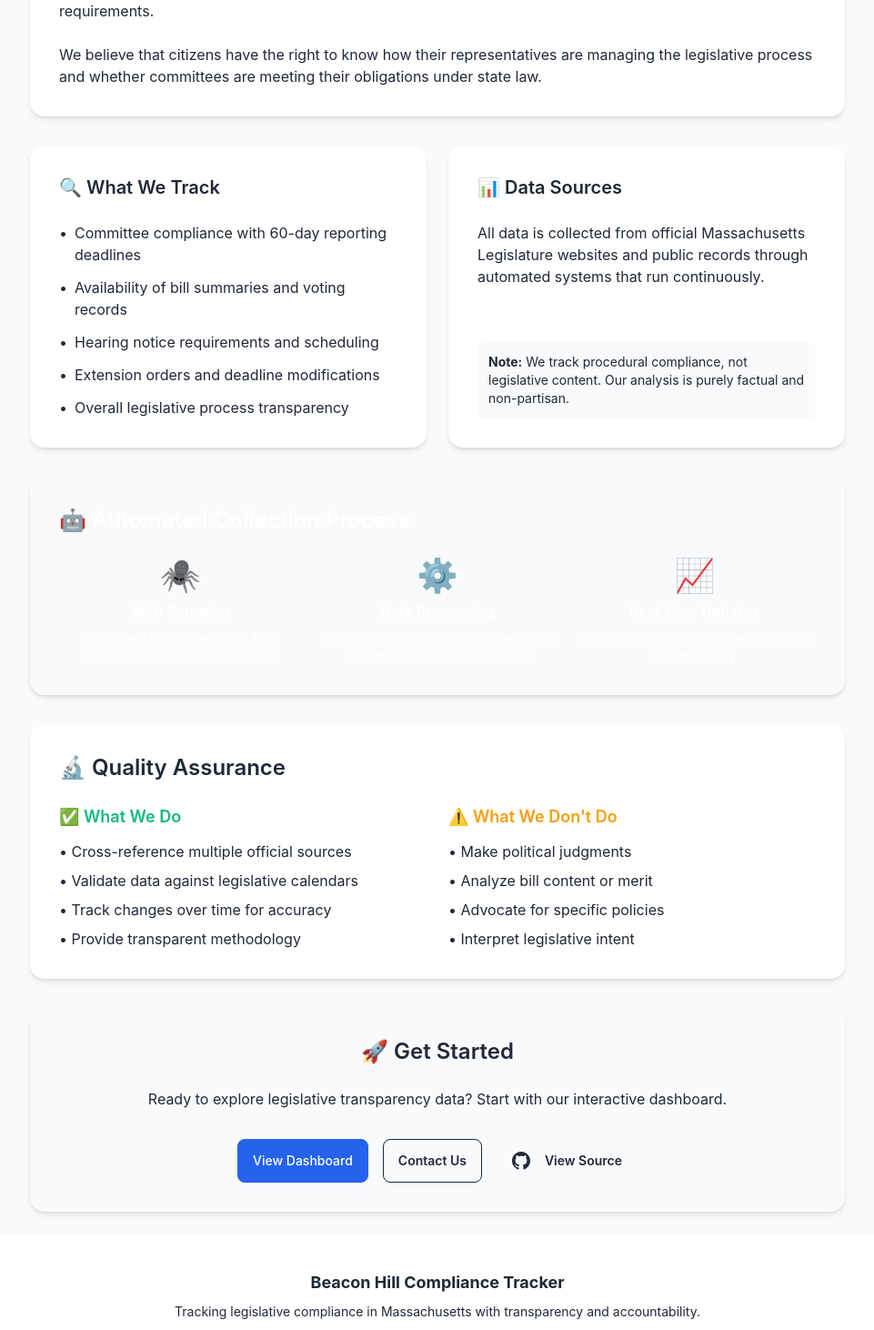
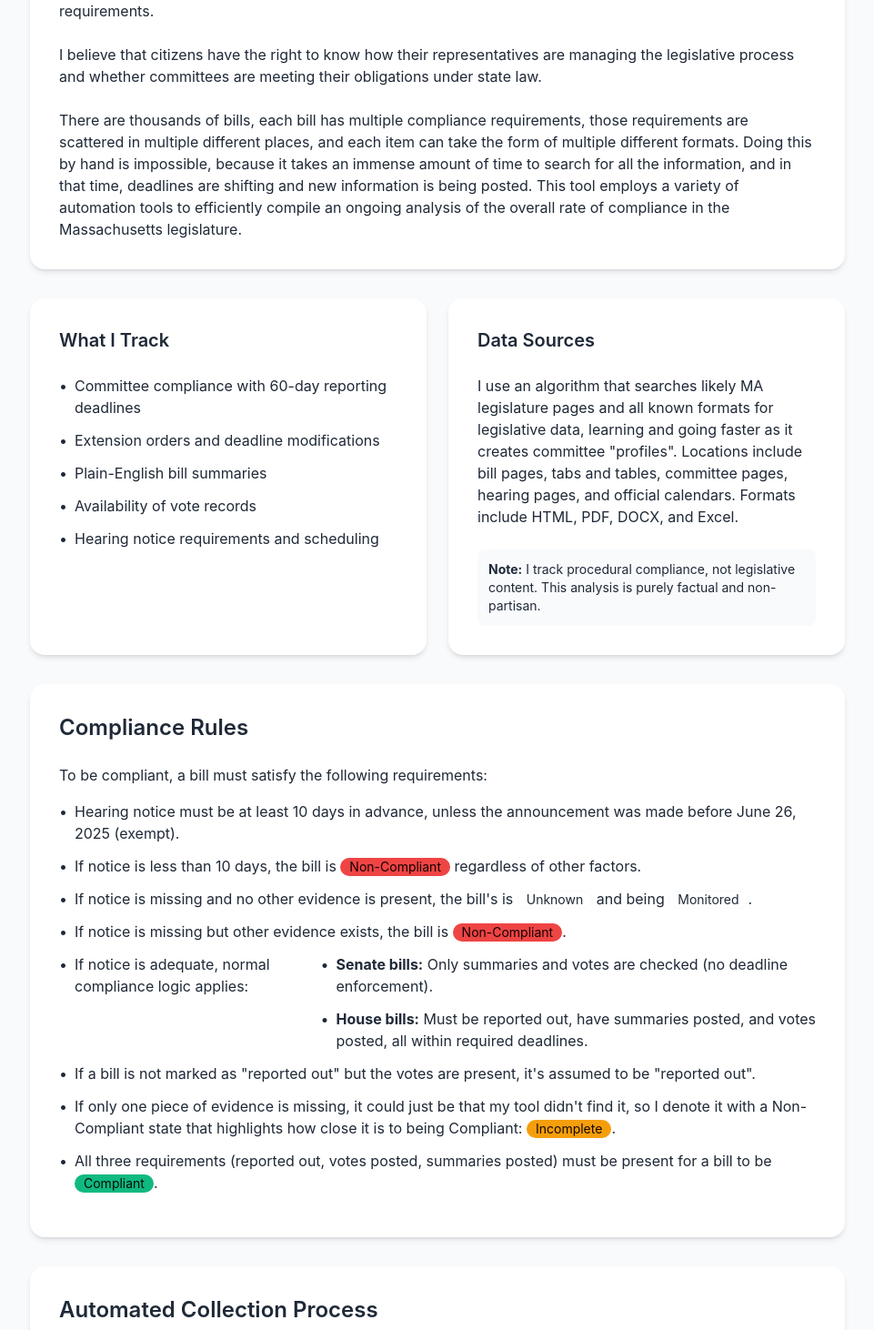
Before and after one commit to arbowl/beacon-hill-tracker, a React (Vite) app in the folder frontend/: page /about in a window 1280 px wide. Shown: the part 344-1806 px from the top of the page at 91% size, without its empty margins (159-1120 px from the left). Built offline with nearby package versions, Linux system fonts and the light colour scheme.

Commit message:
Update About copy

```diff
--- a/frontend/src/pages/AboutPage.tsx
+++ b/frontend/src/pages/AboutPage.tsx
@@ -2,32 +2,41 @@ const AboutPage = () => {
   return (
     <div className="max-w-4xl mx-auto space-y-8">
       <div className="text-center">
-        <h1 className="text-4xl font-bold mb-4">About Our Methodology</h1>
+        <h1 className="text-4xl font-bold mb-4">About The Project</h1>
         <p className="text-xl text-base-content/70">
-          How we track legislative transparency with precision and impartiality.
+          How I track legislative transparency with precision and impartiality.
         </p>
       </div>
 
       <div className="card bg-base-100 shadow-md">
         <div className="card-body">
-          <h2 className="card-title text-2xl mb-4">🎯 Our Mission</h2>
+          <h2 className="card-title text-2xl mb-4">My Mission</h2>
           <p className="text-base-content/80 mb-4">
             The Beacon Hill Compliance Tracker promotes transparency and accountability
             in the Massachusetts legislative process by automatically tracking committee
             compliance with legislative deadlines and requirements.
           </p>
-          <p className="text-base-content/80">
-            We believe that citizens have the right to know how their representatives
+          <p className="text-base-content/80 mb-4">
+            I believe that citizens have the right to know how their representatives
             are managing the legislative process and whether committees are meeting
             their obligations under state law.
+          </p>
+          <p className="text-base-content/80">
+            There are thousands of bills, each bill has multiple compliance requirements,
+            those requirements are scattered in multiple different places, and each item
+            can take the form of multiple different formats. Doing this by hand is impossible,
+            because it takes an immense amount of time to search for all the information, and
+            in that time, deadlines are shifting and new information is being posted. This tool
+            employs a variety of automation tools to efficiently compile an ongoing analysis of the overall
+            rate of compliance in the Massachusetts legislature.
           </p>
         </div>
       </div>
 
-      <div className="grid grid-cols-1 md:grid-cols-2 gap-6">
+            <div className="grid grid-cols-1 md:grid-cols-2 gap-6">
         <div className="card bg-base-100 shadow-md">
           <div className="card-body">
-            <h2 className="card-title text-xl mb-4">🔍 What We Track</h2>
+            <h2 className="card-title text-xl mb-4">What I Track</h2>
             <ul className="space-y-3 text-base-content/80">
               <li className="flex items-start">
                 <span className="text-primary mr-2">•</span>
@@ -35,19 +44,19 @@ const AboutPage = () => {
               </li>
               <li className="flex items-start">
                 <span className="text-primary mr-2">•</span>
-                <span>Availability of bill summaries and voting records</span>
+                <span>Extension orders and deadline modifications</span>
+              </li>
+              <li className="flex items-start">
+                <span className="text-primary mr-2">•</span>
+                <span>Plain-English bill summaries</span>
+              </li>
+              <li className="flex items-start">
+                <span className="text-primary mr-2">•</span>
+                <span>Availability of vote records</span>
               </li>
               <li className="flex items-start">
                 <span className="text-primary mr-2">•</span>
                 <span>Hearing notice requirements and scheduling</span>
-              </li>
-              <li className="flex items-start">
-                <span className="text-primary mr-2">•</span>
-                <span>Extension orders and deadline modifications</span>
-              </li>
-              <li className="flex items-start">
-                <span className="text-primary mr-2">•</span>
-                <span>Overall legislative process transparency</span>
               </li>
             </ul>
           </div>
@@ -55,44 +64,111 @@ const AboutPage = () => {
 
         <div className="card bg-base-100 shadow-md">
           <div className="card-body">
-            <h2 className="card-title text-xl mb-4">📊 Data Sources</h2>
+            <h2 className="card-title text-xl mb-4">Data Sources</h2>
             <p className="text-base-content/80 mb-4">
-              All data is collected from official Massachusetts Legislature websites
-              and public records through automated systems that run continuously.
+              I use an algorithm that searches likely MA legislature pages and all known formats
+              for legislative data, learning and going faster as it creates committee "profiles".
+              Locations include bill pages, tabs and tables, committee pages, hearing pages, and
+              official calendars. Formats include HTML, PDF, DOCX, and Excel.
             </p>
             <div className="bg-base-200 p-3 rounded-lg">
               <p className="text-sm text-base-content/70">
-                <strong>Note:</strong> We track procedural compliance, not legislative content.
-                Our analysis is purely factual and non-partisan.
+                <strong>Note:</strong> I track procedural compliance, not legislative content.
+                This analysis is purely factual and non-partisan.
               </p>
             </div>
           </div>
         </div>
       </div>
 
-      <div className="card bg-primary text-primary-content shadow-md">
+        <div className="card bg-base-100 shadow-md">
         <div className="card-body">
-          <h2 className="card-title text-2xl mb-4">🤖 Automated Collection Process</h2>
+          <h2 className="card-title text-2xl mb-4">Compliance Rules</h2>
+          <p className="text-base-content/80 mb-4">
+            To be compliant, a bill must satisfy the following requirements:
+            <ul className="space-y-3 text-base-content/80 mt-4">
+              <li className="flex items-start">
+                <span className="text-primary mr-2">•</span>
+                <span>Hearing notice must be at least 10 days in advance, unless the announcement was made before June 26, 2025 (exempt).</span>
+              </li>
+              <li className="flex items-start">
+                <span className="text-primary mr-2">•</span>
+                <span>
+                If notice is less than 10 days, the bill is <div className="badge badge-error">Non-Compliant</div> regardless of other factors.</span>
+              </li>
+              <li className="flex items-start">
+                <span className="text-primary mr-2">•</span>
+                <span>
+                If notice is missing and no other evidence is present, the bill's is <div className="badge">Unknown</div> and being <div className="badge">Monitored</div>.</span>
+              </li>
+              <li className="flex items-start">
+                <span className="text-primary mr-2">•</span>
+                <span>
+                If notice is missing but other evidence exists, the bill is <div className="badge badge-error">Non-Compliant</div>.</span>
+              </li>
+              <li className="flex items-start">
+                <span className="text-primary mr-2">•</span>
+                <span>If notice is adequate, normal compliance logic applies:</span>
+                <ul className="space-y-3 text-base-content/80">
+                  <li className="flex items-start">
+                    <span className="text-primary mr-2">•</span>
+                    <span><strong>Senate bills:</strong> Only summaries and votes are checked (no deadline enforcement).</span>
+                  </li>
+                  <li className="flex items-start">
+                    <span className="text-primary mr-2">•</span>
+                    <span><strong>House bills:</strong> Must be reported out, have summaries posted, and votes posted, all within required deadlines.</span>
+                  </li>
+                </ul>
+              </li>
+              <li className="flex items-start">
+                <span className="text-primary mr-2">•</span>
+                <span>If a bill is not marked as "reported out" but the votes are present, it's assumed to be "reported out".</span>
+              </li>
+              <li className="flex items-start">
+                <span className="text-primary mr-2">•</span>
+                <span>
+                If only one piece of evidence is missing, it could just be that my tool didn't find it, so I denote it with
+                a Non-Compliant state that highlights how close it is to being Compliant: <div className="badge badge-warning">Incomplete</div>.
+                </span>
+              </li>
+              <li className="flex items-start">
+                <span className="text-primary mr-2">•</span>
+                <span>All three requirements (reported out, votes posted, summaries posted) must be present for a bill to be <div className="badge badge-success">Compliant</div>.</span>
+              </li>
+            </ul>
+          </p>
+        </div>
+      </div>
+
+      <div className="card bg-base-100 shadow-md">
+        <div className="card-body">
+          <h2 className="card-title text-2xl mb-4">Automated Collection Process</h2>
           <div className="grid grid-cols-1 md:grid-cols-3 gap-4">
             <div className="text-center">
               <div className="text-4xl mb-2">🕷️</div>
               <h3 className="font-semibold mb-2">Web Scraping</h3>
               <p className="text-sm opacity-90">
-                Automated bots collect data from official legislature websites 24/7
+                First, I scrape official legislative websites for raw data,
+                searching for keywords, dates, and document links. Next, I scan that data for
+                critical keywords that give clues as to what kind of info it contains.
               </p>
             </div>
             <div className="text-center">
               <div className="text-4xl mb-2">⚙️</div>
               <h3 className="font-semibold mb-2">Data Processing</h3>
               <p className="text-sm opacity-90">
-                Smart algorithms parse documents and extract compliance information
+                Depending on the confidence level of a compliance item, I either auto-process
+                the data, filter it through a locally trained reasoning LLM, or flag
+                it for manual review.
               </p>
             </div>
             <div className="text-center">
               <div className="text-4xl mb-2">📈</div>
               <h3 className="font-semibold mb-2">Real-time Updates</h3>
               <p className="text-sm opacity-90">
-                Dashboard reflects the latest data with minimal delay
+                Each completed analysis of a committee updates internal algorithms,
+                refreshes the committee's profile with the latest evaluation,
+                encrypts the results, and sends it to the dashboard.
               </p>
             </div>
           </div>
@@ -101,10 +177,10 @@ const AboutPage = () => {
 
       <div className="card bg-base-100 shadow-md">
         <div className="card-body">
-          <h2 className="card-title text-2xl mb-4">🔬 Quality Assurance</h2>
+          <h2 className="card-title text-2xl mb-4">My Goals</h2>
           <div className="grid grid-cols-1 md:grid-cols-2 gap-6">
             <div>
-              <h3 className="font-semibold text-lg mb-3 text-success">✅ What We Do</h3>
+              <h3 className="font-semibold text-lg mb-3 text-success">✅ What I strive to do</h3>
               <ul className="space-y-2 text-base-content/80">
                 <li>• Cross-reference multiple official sources</li>
                 <li>• Validate data against legislative calendars</li>
@@ -113,10 +189,10 @@ const AboutPage = () => {
               </ul>
             </div>
             <div>
-              <h3 className="font-semibold text-lg mb-3 text-warning">⚠️ What We Don't Do</h3>
+              <h3 className="font-semibold text-lg mb-3 text-warning">⚠️ What I don't do</h3>
               <ul className="space-y-2 text-base-content/80">
-                <li>• Make political judgments</li>
-                <li>• Analyze bill content or merit</li>
+                <li>• Apply a partisan spin</li>
+                <li>• Analyze or evaluate bill merit</li>
                 <li>• Advocate for specific policies</li>
                 <li>• Interpret legislative intent</li>
               </ul>
@@ -125,11 +201,18 @@ const AboutPage = () => {
         </div>
       </div>
 
-      <div className="card bg-base-200 shadow-md">
+      <div className="card bg-base-100 shadow-md">
         <div className="card-body text-center">
-          <h2 className="card-title text-2xl mb-4 justify-center">🚀 Get Started</h2>
+          <h2 className="card-title text-2xl mb-4 justify-center">Disclaimer</h2>
           <p className="text-base-content/80 mb-6">
-            Ready to explore legislative transparency data? Start with our interactive dashboard.
+            This dashboard and the underlying data collection methods are put together in good faith with
+            an honest attempt to find all present compliance factors and grade them fairly. However, factors such as
+            human error, automation gaps, and inconsistent data sources inevitably lead to edge cases,
+            false positives, and missed evidence. As such, I present all evidence I find in the details of
+            each bill row, and encourage you to email or submit a ticket on GitHub if you find any mistakes.
+            Despite the possibility of errors, the utmost care has been taken to ensure basic accuracy across
+            the thousands of processed bills, and though I don't guarantee 100% accuracy, I do believe this dashboard
+            provides an accurate snapshot of compliance across the board, and gives you the tools to confirm non-compliance for yourself.
           </p>
           <div className="flex flex-wrap justify-center gap-4">
             <a href="/dashboard" className="btn btn-primary">
--- a/frontend/src/pages/DashboardPage.tsx
+++ b/frontend/src/pages/DashboardPage.tsx
@@ -1161,7 +1161,7 @@ const DashboardPage: React.FC = () => {
                       href={selectedBill.bill_url}
                       target="_blank"
                       rel="noopener noreferrer"
-                      className="btn btn-sm btn-outline btn-primary"
+                      className="btn btn-sm btn-primary text-black"
                       title="View bill on Massachusetts Legislature website"
                     >
                       <svg className="w-4 h-4" fill="none" stroke="currentColor" viewBox="0 0 24 24">
--- a/frontend/src/pages/HomePage.tsx
+++ b/frontend/src/pages/HomePage.tsx
@@ -15,19 +15,13 @@ const HomePage: React.FC = () => {
         </h1>
         <div className="text-xl text-gray-600 max-w-3xl mx-auto mb-8 space-y-4">
           <p>
-            The Massachusetts Legislature recently adopted new House rules aimed at improving transparency and public access to the lawmaking process. These rules require, among other things, that hearings be announced at least 10 days in advance, that summaries and vote records be posted, and that committees report on bills within 60–90 days of hearings.
+            The Massachusetts Legislature is bound by rules to record votes, post agendas in advance, and make documents available to the public.
           </p>
-
           <p>
-            This dashboard tracks how well those rules are being followed. It pulls data from official sources for every bill, making it easier for the public, journalists, and civic groups to see where things stand.
+            However, these rules are often ignored or circumvented, leading to a lack of transparency about how decisions are made. When they are posted, the information is often hard to find.
           </p>
-
           <p>
-            The goal isn't to play politics or take partisan shots. Lack of transparency is a systemic issue — it exists no matter which party holds the gavel. The point here is simple: when the rules are clear, everyone should be able to see whether they're being followed.
-          </p>
-
-          <p>
-            This tool helps do just that.
+            Lack of transparency is a systemic issue, not a partisan one. My goal is simple: to cast a spotlight on the requirements, and give others the tools to enact change.
           </p>
         </div>
 
--- a/frontend/src/pages/LoginPage.tsx
+++ b/frontend/src/pages/LoginPage.tsx
@@ -126,19 +126,6 @@ const LoginPage: React.FC = () => {
             </form>
           </div>
         </div>
-
-        {/* Demo Account Info */}
-        <div className="card bg-info text-info-content shadow-md mt-4">
-          <div className="card-body py-4">
-            <h3 className="card-title text-sm">Demo Account</h3>
-            <p className="text-sm">
-              <strong>Admin:</strong> admin@example.com / change-this-admin-password
-            </p>
-            <p className="text-xs opacity-70">
-              Use the admin account to test all features including user management and signing keys.
-            </p>
-          </div>
-        </div>
       </div>
     </div>
   )
--- a/frontend/src/pages/RegisterPage.tsx
+++ b/frontend/src/pages/RegisterPage.tsx
@@ -222,8 +222,7 @@ const RegisterPage: React.FC = () => {
             <ul className="text-sm space-y-1 text-base-content/70">
               <li>• Save custom dashboard views</li>
               <li>• Export filtered compliance data</li>
-              <li>• Access historical reports</li>
-              <li>• Get notified of compliance updates</li>
+              <li>• Submit data <strong>(trusted users only)</strong></li>
             </ul>
           </div>
         </div>
```
